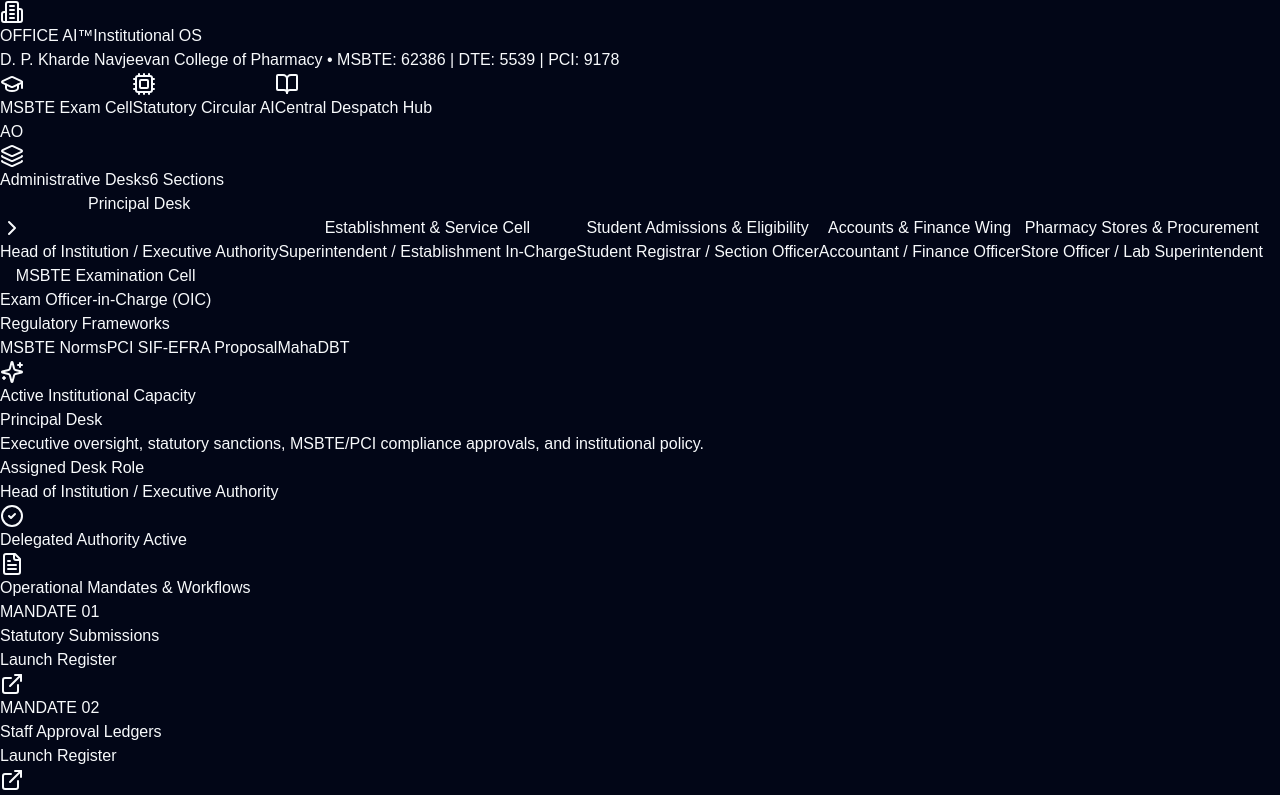
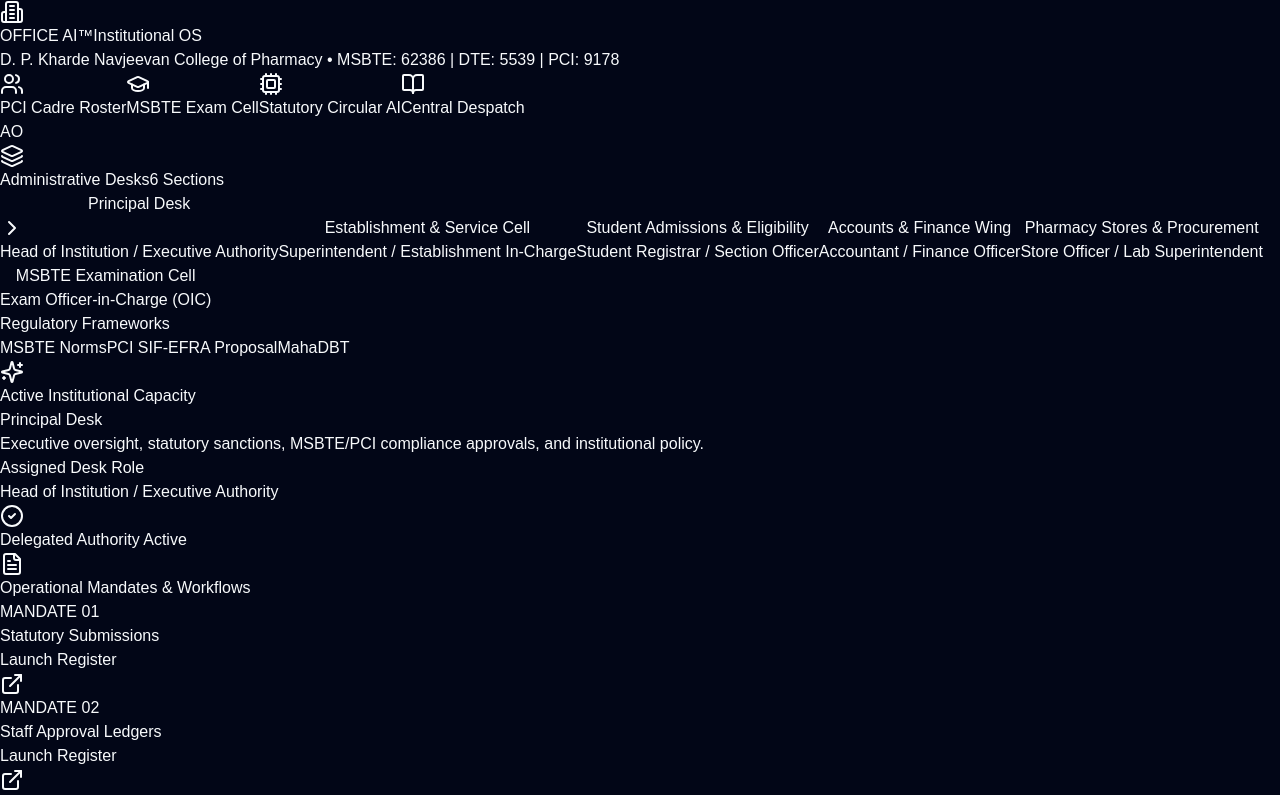
Before and after one commit to agrawalhiteshhkumar/office-ai, a Next.js app: page / in a window 1280 px wide. Shown: the top 795 px of the page. Built offline with nearby package versions, Linux system fonts and the light colour scheme.

Commit message:
Update page.tsx

```diff
--- a/src/app/page.tsx
+++ b/src/app/page.tsx
@@ -11,6 +11,7 @@
 import RegisterModal from "@/components/RegisterModal";
 import AIIntelligenceModal from "@/components/AIIntelligenceModal";
 import ExamCellModal from "@/components/ExamCellModal";
+import CadreRosterModal from "@/components/CadreRosterModal";
 import {
   Building2,
   ShieldCheck,
@@ -23,7 +24,8 @@
   ExternalLink,
   BookOpen,
   Cpu,
-  GraduationCap
+  GraduationCap,
+  Users
 } from "lucide-react";
 
 export default function OfficeAIDashboard() {
@@ -32,9 +34,12 @@
   const [auditTrail, setAuditTrail] = useState<AuditRecord[]>([]);
   const [operatorName] = useState("Administrative Officer");
   const [registers, setRegisters] = useState<InwardOutwardRecord[]>(INITIAL_REGISTERS);
+
+  // Modals
   const [isRegisterOpen, setIsRegisterOpen] = useState(false);
   const [isAIOpen, setIsAIOpen] = useState(false);
   const [isExamModalOpen, setIsExamModalOpen] = useState(false);
+  const [isCadreModalOpen, setIsCadreModalOpen] = useState(false);
 
   useEffect(() => {
     setMounted(true);
@@ -92,8 +97,11 @@
   };
 
   const handleLaunchMandate = (mandateText: string) => {
-    if (activeSection.code === "EXAM_CELL" || mandateText.toLowerCase().includes("sessional") || mandateText.toLowerCase().includes("exam")) {
+    const lower = mandateText.toLowerCase();
+    if (activeSection.code === "EXAM_CELL" || lower.includes("sessional") || lower.includes("exam")) {
       setIsExamModalOpen(true);
+    } else if (activeSection.code === "ESTABLISHMENT" || lower.includes("teacher") || lower.includes("roster") || lower.includes("staff")) {
+      setIsCadreModalOpen(true);
     } else {
       setIsRegisterOpen(true);
     }
@@ -109,7 +117,7 @@
 
   return (
     <div className="min-h-screen bg-slate-950 text-slate-100 flex flex-col font-sans">
-      {/* Top Institutional Header */}
+      {/* Header */}
       <header className="border-b border-slate-800 bg-slate-900/90 backdrop-blur sticky top-0 z-40 px-6 py-3.5 flex flex-wrap items-center justify-between gap-4">
         <div className="flex items-center gap-3">
           <div className="h-10 w-10 rounded-xl bg-amber-500/10 border border-amber-500/30 flex items-center justify-center text-amber-400">
@@ -128,24 +136,30 @@
           </div>
         </div>
 
-        <div className="flex items-center gap-3">
+        <div className="flex items-center gap-2.5">
+          <button
+            onClick={() => setIsCadreModalOpen(true)}
+            className="px-3 py-1.5 rounded-lg bg-emerald-500/10 border border-emerald-500/30 hover:bg-emerald-500/20 text-emerald-300 text-xs font-semibold flex items-center gap-1.5 transition"
+          >
+            <Users className="w-3.5 h-3.5" /> PCI Cadre Roster
+          </button>
           <button
             onClick={() => setIsExamModalOpen(true)}
-            className="px-3.5 py-1.5 rounded-lg bg-blue-500/10 border border-blue-500/30 hover:bg-blue-500/20 text-blue-300 text-xs font-semibold flex items-center gap-2 transition"
+            className="px-3 py-1.5 rounded-lg bg-blue-500/10 border border-blue-500/30 hover:bg-blue-500/20 text-blue-300 text-xs font-semibold flex items-center gap-1.5 transition"
           >
             <GraduationCap className="w-3.5 h-3.5" /> MSBTE Exam Cell
           </button>
           <button
             onClick={() => setIsAIOpen(true)}
-            className="px-3.5 py-1.5 rounded-lg bg-gradient-to-r from-amber-500/20 to-amber-600/20 border border-amber-500/40 hover:bg-amber-500/30 text-amber-300 text-xs font-semibold flex items-center gap-2 transition shadow-sm"
+            className="px-3 py-1.5 rounded-lg bg-gradient-to-r from-amber-500/20 to-amber-600/20 border border-amber-500/40 hover:bg-amber-500/30 text-amber-300 text-xs font-semibold flex items-center gap-1.5 transition shadow-sm"
           >
             <Cpu className="w-3.5 h-3.5" /> Statutory Circular AI
           </button>
           <button
             onClick={() => setIsRegisterOpen(true)}
-            className="px-3.5 py-1.5 rounded-lg bg-slate-800 hover:bg-slate-700 border border-slate-700 text-slate-200 text-xs font-semibold flex items-center gap-2 transition"
+            className="px-3 py-1.5 rounded-lg bg-slate-800 hover:bg-slate-700 border border-slate-700 text-slate-200 text-xs font-semibold flex items-center gap-1.5 transition"
           >
-            <BookOpen className="w-3.5 h-3.5 text-amber-400" /> Central Despatch Hub
+            <BookOpen className="w-3.5 h-3.5 text-amber-400" /> Central Despatch
           </button>
           <div className="h-8 w-8 rounded-full bg-slate-800 border border-slate-700 flex items-center justify-center font-bold text-xs text-slate-300">
             AO
@@ -205,7 +219,7 @@
 
         {/* Center Active Desk Operations */}
         <main className="flex-1 p-6 lg:p-8 flex flex-col gap-6 overflow-y-auto">
-          {/* Active Desk Header Banner */}
+          {/* Desk Header Banner */}
           <div className="bg-gradient-to-r from-slate-900 to-slate-900/40 border border-slate-800 rounded-2xl p-6 shadow-xl relative overflow-hidden">
             <div className="flex flex-col sm:flex-row sm:items-center justify-between gap-4">
               <div>
@@ -226,7 +240,7 @@
             </div>
           </div>
 
-          {/* Primary Desk Mandates */}
+          {/* Mandates */}
           <div>
             <h3 className="text-sm font-semibold uppercase tracking-wider text-slate-400 mb-3 flex items-center gap-2">
               <FileText className="w-4 h-4 text-amber-400" /> Operational Mandates & Workflows
@@ -252,7 +266,7 @@
             </div>
           </div>
 
-          {/* Cryptographic Audit Trail */}
+          {/* Audit Ledger */}
           <div className="border border-slate-800 rounded-2xl bg-slate-900/40 p-5 mt-2">
             <div className="flex items-center justify-between mb-4 pb-2 border-b border-slate-800/80">
               <div className="flex items-center gap-2">
@@ -323,6 +337,13 @@
         onClose={() => setIsExamModalOpen(false)}
         onLogAudit={handleAuditLog}
       />
+
+      {/* PCI Cadre Roster Modal */}
+      <CadreRosterModal
+        isOpen={isCadreModalOpen}
+        onClose={() => setIsCadreModalOpen(false)}
+        onLogAudit={handleAuditLog}
+      />
     </div>
   );
 }
```
